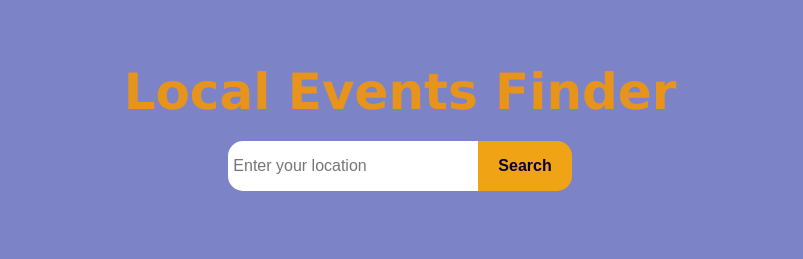
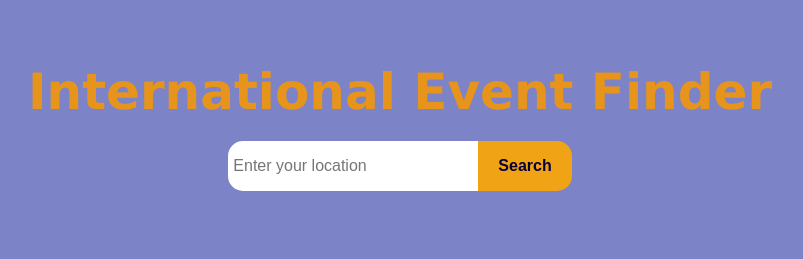
Before and after one commit to Shalom-uwamahoro/Event_Finder_Project, a plain HTML site: page index.html in a window 1280 px wide. Shown: the whole page, without its empty margins (240-1043 px from the left). Drawn offline with Linux system fonts and the light colour scheme; no server answers.

Commit message:
Update index.html

```diff
--- a/index.html
+++ b/index.html
@@ -8,7 +8,7 @@
 </head>
 <body>
     <div class="home">
-        <h1>Local Events Finder</h1>
+        <h1>International Event Finder</h1>
         <div class="search-container">
             <input type="text" id="locationInput" placeholder="Enter your location">
             <button id="searchButton">  Search </button>
```
